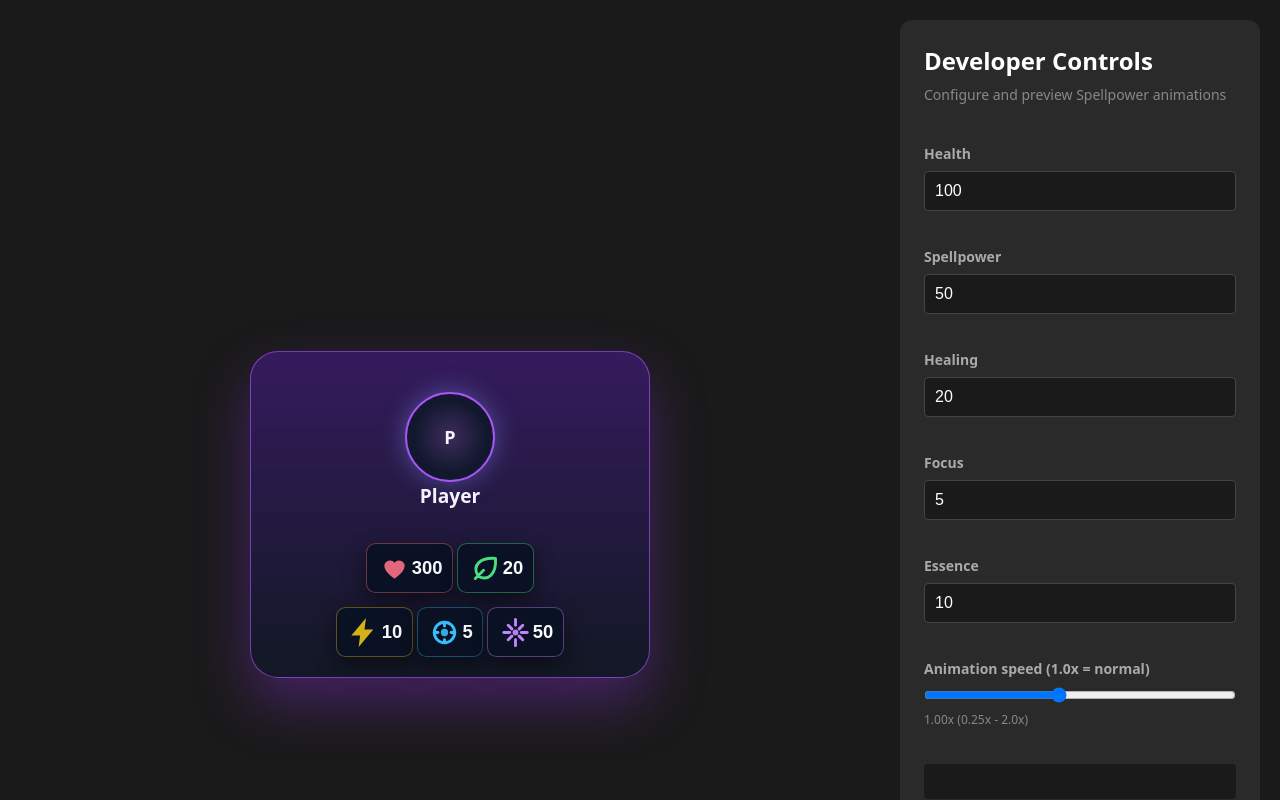
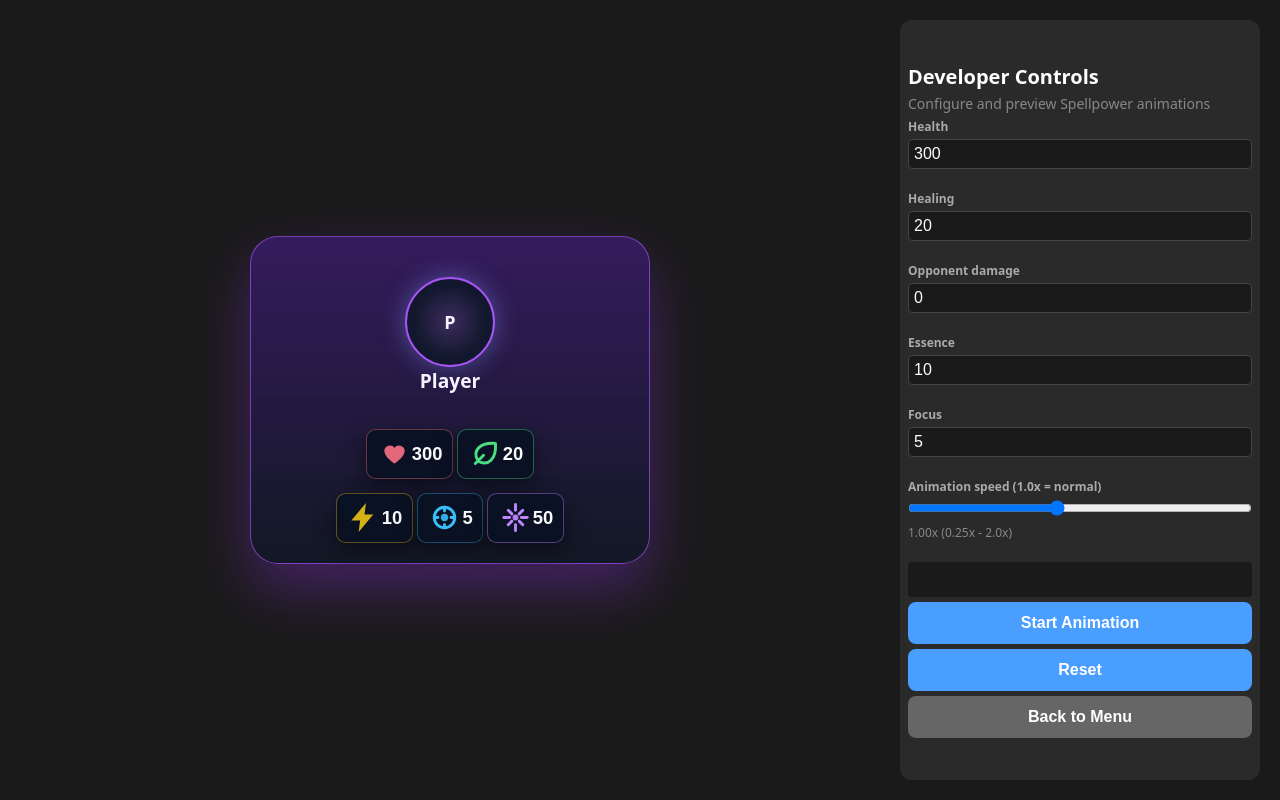
Before and after one commit to vlad92z/necromancer-web, a React (Vite) app: page /developer in a window 1280 px wide. Shown: the top 800 px of the page. Built offline with nearby package versions, Linux system fonts and the light colour scheme.

Commit message:
Update developer editor values and remove Spellpower as a fixed value

```diff
--- a/src/routes/Developer.tsx
+++ b/src/routes/Developer.tsx
@@ -18,11 +18,13 @@ const ANIMATION_BUFFER_MS = 500;
 
 export function Developer() {
   const navigate = useNavigate();
-  const [health, setHealth] = useState(100);
-  const [spellpower, setSpellpower] = useState(50);
+  const [health, setHealth] = useState(300);
   const [healing, setHealing] = useState(20);
+  const [opponentDamage, setOpponentDamage] = useState(0);
   const [focus, setFocus] = useState(5);
   const [essence, setEssence] = useState(10);
+  // Spellpower is always Essence × Focus (match real game logic)
+  const computedSpellpower = essence * focus;
   const [animationSpeed, setAnimationSpeed] = useState(1.0);
   const [isAnimating, setIsAnimating] = useState(false);
   const [statusMessage, setStatusMessage] = useState('');
@@ -44,6 +46,7 @@ export function Developer() {
       players: store.players,
       roundHistory: store.roundHistory,
     };
+    // Keep a local copy for deterministic restore after async waits
     setOriginalState(snapshot);
 
     // Create synthetic round data
@@ -52,43 +55,66 @@ export function Developer() {
       playerName: store.players[0].name,
       playerEssence: essence,
       playerFocus: focus,
-      playerTotal: spellpower,
+      playerTotal: computedSpellpower,
       opponentName: store.players[1]?.name ?? 'Opponent',
       opponentEssence: 0,
       opponentFocus: 0,
-      opponentTotal: 0,
+      opponentTotal: opponentDamage,
     };
 
-    // Calculate target health (current + healing - damage from opponent)
-    // For demo, we'll simulate damage by setting final health to the configured value
-    const targetHealth = health;
+    // Calculate start and target healths
+    const startHealth = health;
+    const playerMaxHealth = store.players[0]?.maxHealth ?? Infinity;
+    const rawTarget = startHealth + healing - opponentDamage;
+    const targetHealth = Math.max(0, Math.min(playerMaxHealth, Math.round(rawTarget)));
 
-    // Update store with demo data
-    const updatedPlayers: [Player, Player] = [
+    // Also compute opponent health change (player's outgoing damage reduces opponent)
+    const opponentStart = store.players[1]?.health ?? 0;
+    const opponentMax = store.players[1]?.maxHealth ?? Infinity;
+    const opponentTarget = Math.max(0, Math.min(opponentMax, Math.round(opponentStart - computedSpellpower)));
+
+    // 1) Set players to the START health so UI reflects pre-round state
+    const updatedPlayersStart: [Player, Player] = [
       {
         ...store.players[0],
-        health: targetHealth,
+        health: startHealth,
       },
-      store.players[1],
+      {
+        ...store.players[1],
+        health: opponentStart,
+      },
     ];
 
-    useGameplayStore.setState({
-      players: updatedPlayers,
-      roundHistory: [...store.roundHistory, demoRound],
-    });
+    useGameplayStore.setState({ players: updatedPlayersStart });
+
+    // 2) Append the demo round so components can read incoming/outgoing totals
+    useGameplayStore.setState({ roundHistory: [...store.roundHistory, demoRound] });
+
+    // 3) On next frame, set final healths to trigger the heal -> damage animation
+    setTimeout(() => {
+      const updatedPlayersFinal: [Player, Player] = [
+        {
+          ...store.players[0],
+          health: targetHealth,
+        },
+        {
+          ...store.players[1],
+          health: opponentTarget,
+        },
+      ];
+      useGameplayStore.setState({ players: updatedPlayersFinal });
+    }, 0);
 
     // Wait for animation to complete (scaled by animation speed)
     const animationDuration = BASE_ANIMATION_DURATION_MS * animationSpeed + ANIMATION_BUFFER_MS;
 
     await new Promise((resolve) => setTimeout(resolve, animationDuration));
 
-    // Restore original state
-    if (originalState) {
-      useGameplayStore.setState({
-        players: originalState.players,
-        roundHistory: originalState.roundHistory,
-      });
-    }
+    // NOTE: do NOT automatically restore the original store here.
+    // We intentionally leave the demo state in the store after the
+    // animation completes so the Developer view reflects the final
+    // round-end state. Manual `Reset` or `Back` will restore the
+    // previously saved snapshot if the user requests it.
 
     setIsAnimating(false);
     setStatusMessage('Animation complete');
@@ -96,23 +122,36 @@ export function Developer() {
   };
 
   const handleReset = () => {
-    setHealth(100);
-    setSpellpower(50);
-    setHealing(20);
-    setFocus(5);
-    setEssence(10);
-    setAnimationSpeed(1.0);
-    setStatusMessage('Controls reset');
+    // Apply current text-field values to the store immediately (no animations)
+    const store = useGameplayStore.getState();
 
-    // Restore store state if we have a snapshot
-    if (originalState) {
-      useGameplayStore.setState({
-        players: originalState.players,
-        roundHistory: originalState.roundHistory,
-      });
-      setOriginalState(null);
-    }
+    const startHealth = health;
+    const playerMaxHealth = store.players[0]?.maxHealth ?? Infinity;
+    const rawTarget = startHealth + healing - opponentDamage;
+    const targetHealth = Math.max(0, Math.min(playerMaxHealth, Math.round(rawTarget)));
 
+    const opponentStart = store.players[1]?.health ?? 0;
+    const opponentMax = store.players[1]?.maxHealth ?? Infinity;
+    const opponentTarget = Math.max(0, Math.min(opponentMax, Math.round(opponentStart - computedSpellpower)));
+
+    const updatedPlayersFinal: [Player, Player] = [
+      {
+        ...store.players[0],
+        health: targetHealth,
+      },
+      {
+        ...store.players[1],
+        health: opponentTarget,
+      },
+    ];
+
+    // Restore roundHistory to the original snapshot if available to avoid
+    // triggering the round-end animations; otherwise leave it as-is.
+    const desiredRoundHistory = originalState ? originalState.roundHistory : store.roundHistory;
+
+    useGameplayStore.setState({ players: updatedPlayersFinal, roundHistory: desiredRoundHistory });
+
+    setStatusMessage('State applied (no animation)');
     setTimeout(() => setStatusMessage(''), 2000);
   };
 
@@ -149,29 +188,30 @@ export function Developer() {
     width: '360px',
     backgroundColor: '#2a2a2a',
     borderRadius: '12px',
-    padding: '24px',
+    padding: '8px',
     display: 'flex',
     flexDirection: 'column',
-    gap: '20px',
+    justifyContent: 'center',
+    gap: '5px',
   };
 
   const titleStyle: React.CSSProperties = {
-    fontSize: '24px',
+    fontSize: '20px',
     fontWeight: 'bold',
-    marginBottom: '8px',
+    marginBottom: '4px',
   };
 
   const labelStyle: React.CSSProperties = {
     display: 'block',
-    marginBottom: '8px',
-    fontSize: '14px',
+    marginBottom: '4px',
+    fontSize: '12px',
     fontWeight: 'bold',
     color: '#aaaaaa',
   };
 
   const inputStyle: React.CSSProperties = {
     width: '100%',
-    padding: '10px',
+    padding: '5px',
     fontSize: '16px',
     backgroundColor: '#1a1a1a',
     color: '#ffffff',
@@ -244,7 +284,7 @@ export function Developer() {
             healing={healing}
             essence={essence}
             focus={focus}
-            totalPower={spellpower}
+            totalPower={computedSpellpower}
             fireRuneCount={0}
             hasPenalty={false}
             hasWindMitigation={false}
@@ -260,7 +300,7 @@ export function Developer() {
       <div style={rightPanelStyle}>
         <div>
           <h2 style={titleStyle}>Developer Controls</h2>
-          <p style={{ fontSize: '14px', color: '#888', marginBottom: '20px' }}>
+          <p style={{ fontSize: '14px', color: '#888'}}>
             Configure and preview Spellpower animations
           </p>
         </div>
@@ -272,26 +312,10 @@ export function Developer() {
           <input
             id="health-input"
             type="number"
-            min="0"
-            max="200"
+            min="1"
+            max="300"
             value={health}
             onChange={(e) => setHealth(Number(e.target.value))}
-            style={inputStyle}
-            disabled={isAnimating}
-          />
-        </div>
-
-        <div>
-          <label htmlFor="spellpower-input" style={labelStyle}>
-            Spellpower
-          </label>
-          <input
-            id="spellpower-input"
-            type="number"
-            min="0"
-            max="9999"
-            value={spellpower}
-            onChange={(e) => setSpellpower(Number(e.target.value))}
             style={inputStyle}
             disabled={isAnimating}
           />
@@ -305,9 +329,41 @@ export function Developer() {
             id="healing-input"
             type="number"
             min="0"
-            max="200"
+            max="50"
             value={healing}
             onChange={(e) => setHealing(Number(e.target.value))}
+            style={inputStyle}
+            disabled={isAnimating}
+          />
+        </div>
+
+        <div>
+          <label htmlFor="opponent-damage-input" style={labelStyle}>
+            Opponent damage
+          </label>
+          <input
+            id="opponent-damage-input"
+            type="number"
+            min="0"
+            max="9999"
+            value={opponentDamage}
+            onChange={(e) => setOpponentDamage(Number(e.target.value))}
+            style={inputStyle}
+            disabled={isAnimating}
+          />
+        </div>
+
+        <div>
+          <label htmlFor="essence-input" style={labelStyle}>
+            Essence
+          </label>
+          <input
+            id="essence-input"
+            type="number"
+            min="0"
+            max="50"
+            value={essence}
+            onChange={(e) => setEssence(Number(e.target.value))}
             style={inputStyle}
             disabled={isAnimating}
           />
@@ -324,22 +380,6 @@ export function Developer() {
             max="50"
             value={focus}
             onChange={(e) => setFocus(Number(e.target.value))}
-            style={inputStyle}
-            disabled={isAnimating}
-          />
-        </div>
-
-        <div>
-          <label htmlFor="essence-input" style={labelStyle}>
-            Essence
-          </label>
-          <input
-            id="essence-input"
-            type="number"
-            min="0"
-            max="50"
-            value={essence}
-            onChange={(e) => setEssence(Number(e.target.value))}
             style={inputStyle}
             disabled={isAnimating}
           />
```
